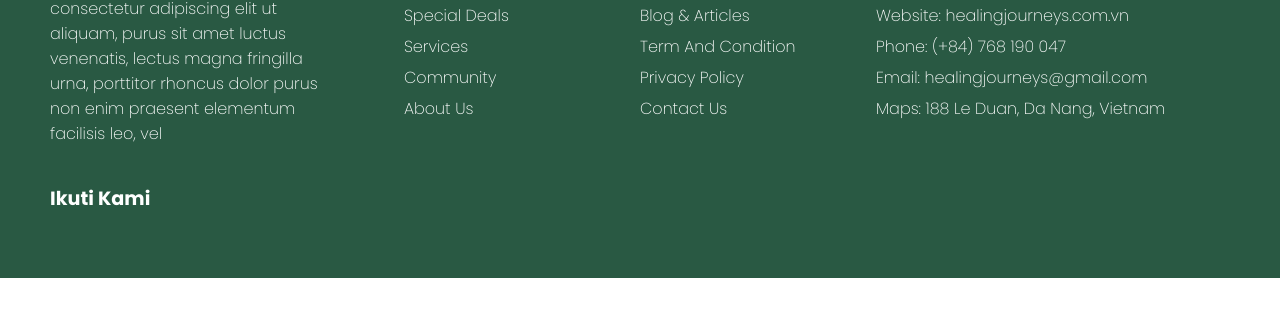
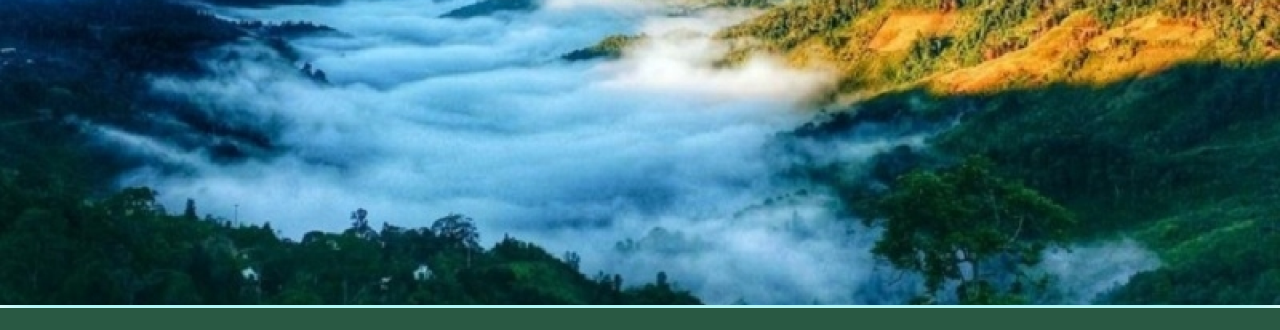
Before and after one commit to tranleminhhoang2410/Healing-Journeys, a website built with Parcel: page src/pages/about.html in a window 1280 px wide. Shown: the part 161-491 px from the top of the page. Built offline with nearby package versions, Linux system fonts and the light colour scheme.

Commit message:
add background for header

```diff
--- a/src/pages/about.html
+++ b/src/pages/about.html
@@ -7,7 +7,7 @@
         <link rel="stylesheet" href="../styles/about.css" />
     </head>
     <body>
-        <header class="main-header">
+        <header class="main-header small-section">
             <include src="../components/navbar.html"></include>
         </header>
         <main class="content">
--- a/src/styles/about.css
+++ b/src/styles/about.css
@@ -4,3 +4,5 @@
 
 @import url('./components/navbar.css');
 @import url('./components/main-footer.css');
+
+@import url('./sections/about/main-header.css');
--- a/src/styles/sections/about/main-header.css
+++ b/src/styles/sections/about/main-header.css
@@ -0,0 +1,4 @@
+.main-header {
+    background: url('../../../assets/images/about-banner.png') top / cover no-repeat;
+    height: 469px;
+}
```
